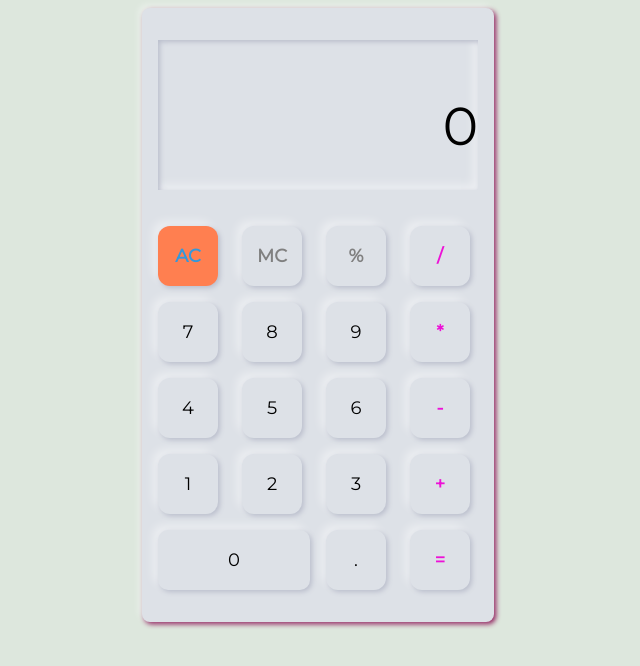
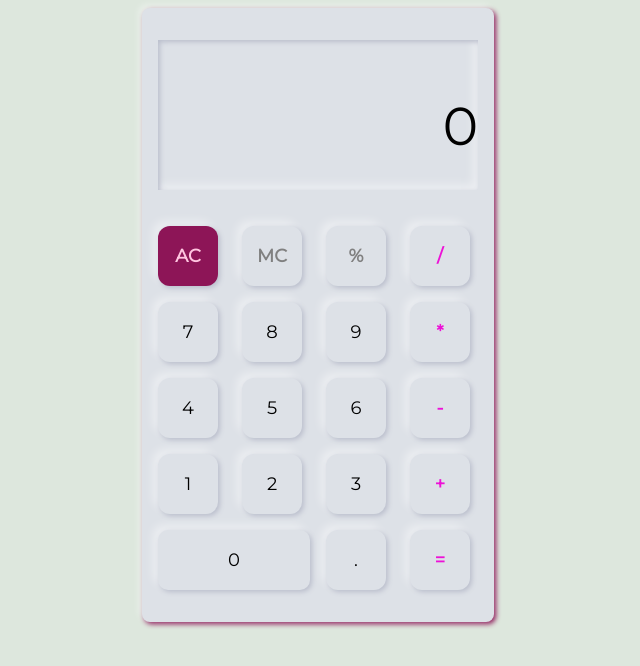
Before and after one commit to TerezeK/Web_Calculator, a plain HTML site: page index.html in a window 1280 px wide. In both pictures the pointer is over the element "AC". Shown: the whole page, without its empty margins (322-962 px from the left). Drawn offline with Linux system fonts and the light colour scheme.

Commit message:
changed colors

```diff
--- a/style.css
+++ b/style.css
@@ -52,8 +52,8 @@ body {
 }
 
 .button:hover{
-    color: #3498db;
-    background-color: coral;
+    color: rgb(255, 197, 224);
+    background-color: rgb(141, 21, 87);
 }
 
 .container .buttons .zero {
```
